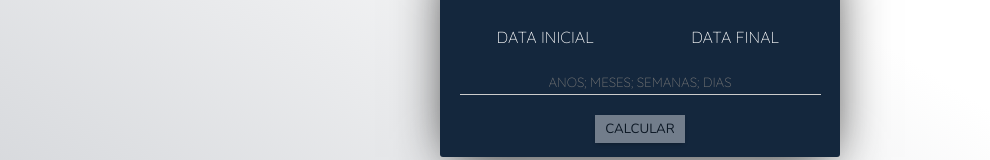
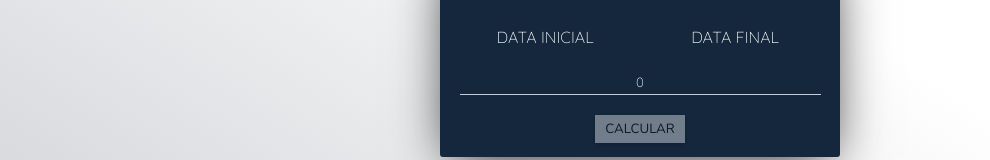
Before and after one commit to russo97/date_difference, a Vue app: page / in a window 1280 px wide. Shown: the part 349-509 px from the top of the page, without its empty margins (0-990 px from the left). Built offline with nearby package versions, Linux system fonts and the light colour scheme.

Commit message:
feat: exibindo diferença em dias entre as duas datas inseridas

```diff
--- a/src/App.vue
+++ b/src/App.vue
@@ -15,7 +15,7 @@
     </div>
 
     <div class="date_result">
-      <input type="text" placeholder="anos; meses; semanas; dias" readonly />
+      <input type="text" placeholder="anos; meses; semanas; dias" :value="dateDifferenceDays" readonly />
 
       <button :class="{ disabled: !datesFilledProperly }">
         Calcular
@@ -34,6 +34,7 @@
       return {
         dateA: '',
         dateB: '',
+        dateDifferenceDays: 0,
         regexp: /(\d{2})\/(\d{2})\/(\d{4})/
       };
     },
@@ -91,6 +92,18 @@
 
       dateB (current) {
         console.log('dataB', current);
+      },
+
+      datesFilledProperly (current) {
+        if (current) {
+          const { dateTimeA, dateTimeB, dayInSeconds } = this;
+
+          const dateDiff = Math.floor(Math.abs(dateTimeA - dateTimeB) / dayInSeconds);
+
+          this.dateDifferenceDays = `${dateDiff} dias`;
+        } else {
+          this.dateDifferenceDays = 'N/A';
+        }
       }
     }
   }
```
Also changed, not shown: src/components/DateInput.vue (line endings or trailing spaces).
